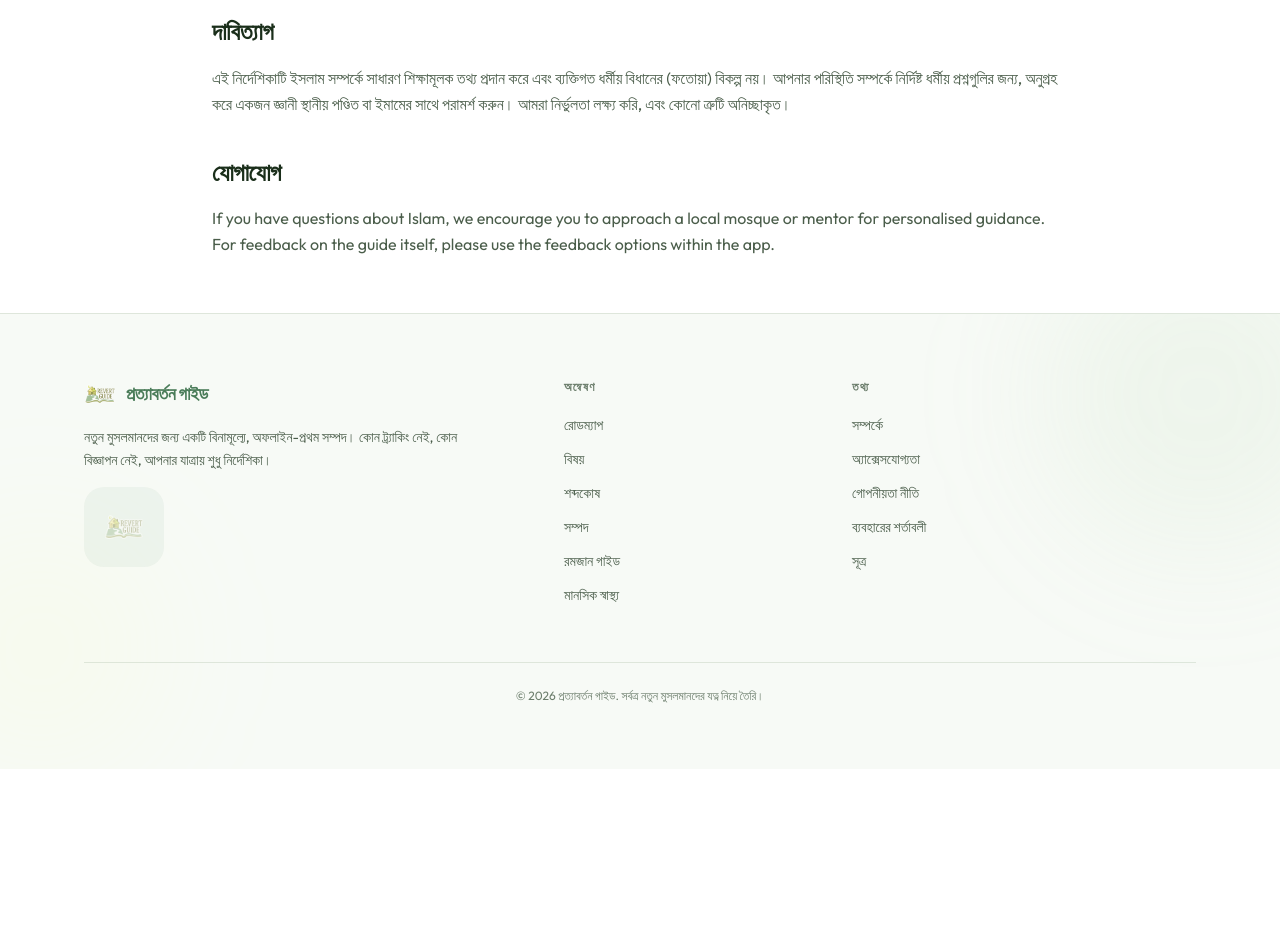
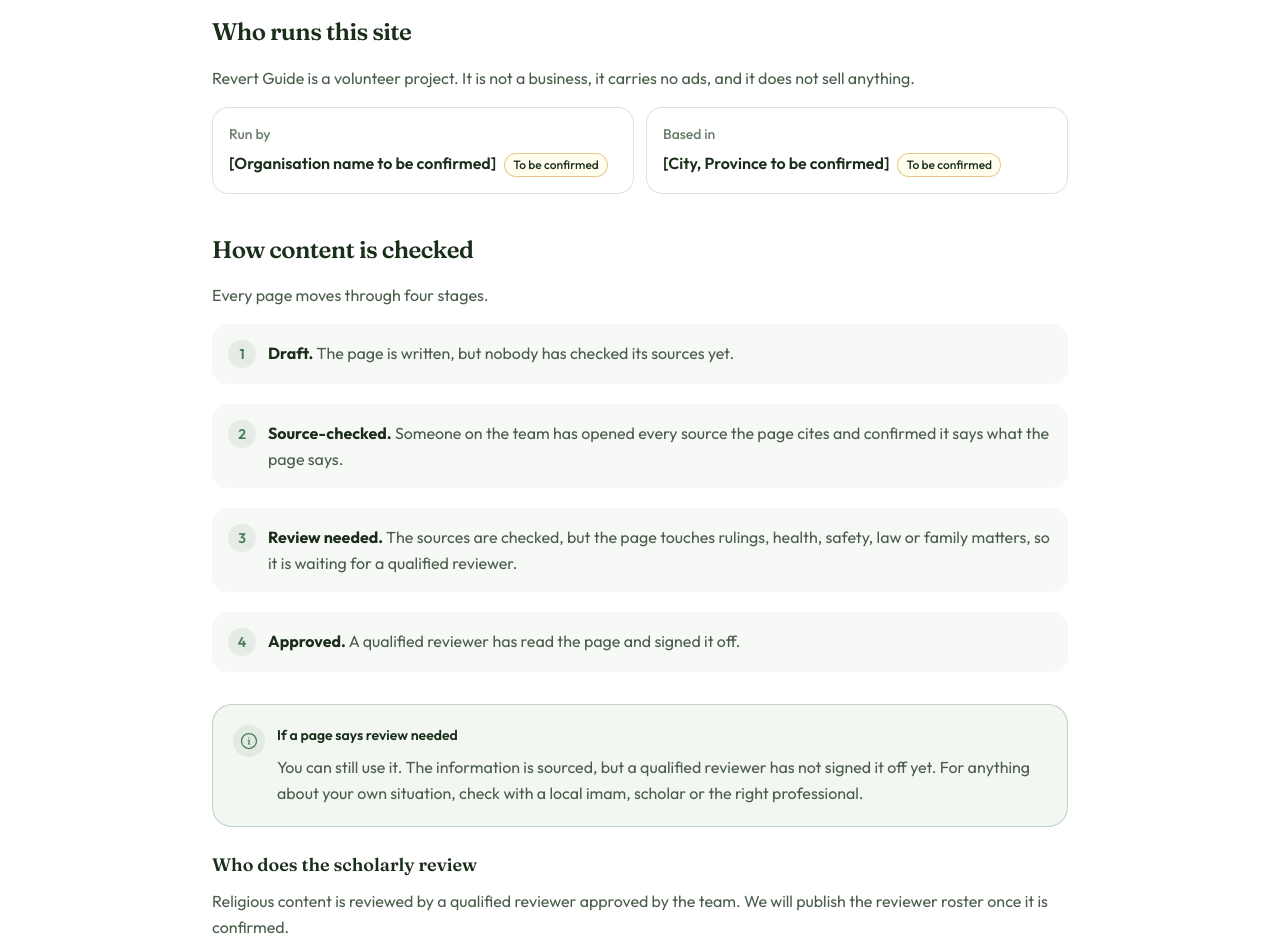
Before and after one commit to Niaz-Ul-Haque/revert-guide, a Next.js app: page /bn/about in a window 1280 px wide. Shown: the part 1040-1992 px from the top of the page. Before the commit the page ends 1809 px from the top, so only its background shows below. Built offline with nearby package versions, Linux system fonts and the light colour scheme; no server answers.

Commit message:
feat(CHG-016): add who runs this site and the editorial review process to About

```diff
--- a/app/[locale]/about/page.tsx
+++ b/app/[locale]/about/page.tsx
@@ -8,6 +8,12 @@ import {
   type Messages,
 } from "@/lib/i18n";
 import { getPageMetadata } from "@/lib/metadata";
+import { Callout } from "@/components/Callout";
+import {
+  ORGANISATION_LOCATION,
+  ORGANISATION_NAME,
+  hasPlaceholderConfig,
+} from "@/lib/site";
 
 export function generateMetadata({ params }: { params: { locale: Locale } }) {
   return getPageMetadata(params.locale, "about", "/about");
@@ -17,6 +23,7 @@ export default function AboutPage({ params }: { params: { locale: Locale } }) {
   const locale = params.locale;
   const t = getTranslator(locale);
   const copy = t<Messages["pages"]["about"]>("pages.about");
+  const placeholder = hasPlaceholderConfig();
 
   return (
     <div className="mx-auto max-w-4xl px-5 py-10">
@@ -92,6 +99,85 @@ export default function AboutPage({ params }: { params: { locale: Locale } }) {
       </AnimateIn>
 
       <AnimateIn>
+        <section className="mb-10" aria-labelledby="who-runs">
+          <h2
+            id="who-runs"
+            className="mb-4 font-display text-2xl font-semibold tracking-tight text-textPrimary"
+          >
+            {copy.whoRunsTitle}
+          </h2>
+          <p className="mb-4 text-base leading-relaxed text-textSecondary">
+            {copy.whoRunsBody}
+          </p>
+          <dl className="mb-0 grid gap-3 sm:grid-cols-2">
+            {[
+              { label: copy.organisationLabel, value: ORGANISATION_NAME },
+              { label: copy.locationLabel, value: ORGANISATION_LOCATION },
+            ].map((row) => (
+              <div
+                key={row.label}
+                className="rounded-xl border border-border/60 bg-white p-4"
+              >
+                <dt className="mb-1 text-sm font-medium text-textMuted">
+                  {row.label}
+                </dt>
+                <dd className="mb-0 ml-0 text-base font-semibold text-textPrimary">
+                  {row.value}
+                  {placeholder && (
+                    <span className="ml-2 inline-block rounded-full border border-warning/40 bg-accentYellow/20 px-2 py-0.5 align-middle text-xs font-medium text-textPrimary">
+                      {copy.toBeConfirmed}
+                    </span>
+                  )}
+                </dd>
+              </div>
+            ))}
+          </dl>
+        </section>
+      </AnimateIn>
+
+      <AnimateIn>
+        <section className="mb-10" aria-labelledby="review">
+          <h2
+            id="review"
+            className="mb-4 font-display text-2xl font-semibold tracking-tight text-textPrimary"
+          >
+            {copy.reviewTitle}
+          </h2>
+          <p className="mb-4 text-base leading-relaxed text-textSecondary">
+            {copy.reviewIntro}
+          </p>
+          <ol className="mb-6 flex flex-col gap-3 pl-0">
+            {copy.reviewStates.map((state, index) => (
+              <li
+                key={state.name}
+                className="flex items-start gap-3 rounded-xl bg-surfaceElevated/50 p-4"
+              >
+                <span
+                  className="flex h-7 w-7 shrink-0 items-center justify-center rounded-full bg-primary/10 text-sm font-semibold text-primary"
+                  aria-hidden="true"
+                >
+                  {index + 1}
+                </span>
+                <span className="text-base leading-relaxed text-textSecondary">
+                  <strong className="text-textPrimary">{state.name}.</strong>{" "}
+                  {state.body}
+                </span>
+              </li>
+            ))}
+          </ol>
+          <Callout variant="info" title={copy.badgeTitle}>
+            <p>{copy.badgeBody}</p>
+          </Callout>
+          <h3 className="mb-2 font-display text-lg font-semibold text-textPrimary">
+            {copy.reviewerTitle}
+          </h3>
+          <p className="mb-0 text-base leading-relaxed text-textSecondary">
+            {copy.reviewerBody}
+          </p>
+        </section>
+      </AnimateIn>
+
+      <AnimateIn>
         <section className="mb-10" aria-labelledby="disclaimer">
           <h2
             id="disclaimer"
@@ -118,6 +204,11 @@ export default function AboutPage({ params }: { params: { locale: Locale } }) {
           </p>
         </section>
       </AnimateIn>
+
+      <p className="mb-0 mt-10 text-sm text-textMuted">
+        {copy.lastReviewedLabel}{" "}
+        <time dateTime={copy.lastReviewedDate}>{copy.lastReviewed}</time>
+      </p>
     </div>
   );
 }
```
Also changed, not shown: locales/en/ui.json.
